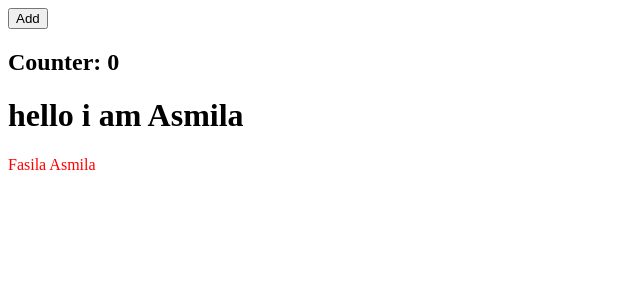
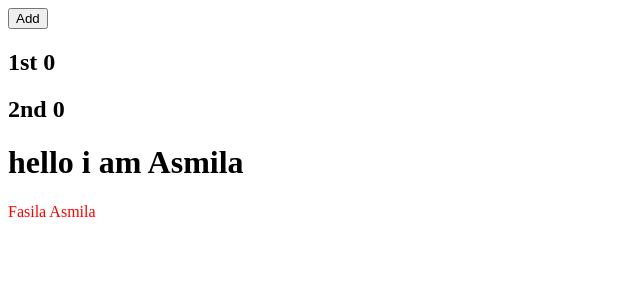
Before and after one commit to FasilaAsmila/FasilaRepo, a React (Create React App) app in the folder sample/: page / in a window 1280 px wide. Shown: the top 300 px of the page, without its empty margins (0-640 px from the left). Built offline with nearby package versions, Linux system fonts and the light colour scheme.

Commit message:
added state

```diff
--- a/sample/src/App.js
+++ b/sample/src/App.js
@@ -1,13 +1,13 @@
 import './App.css'
 import Header from './components/Header';
 import {useState} from 'react'
+import Counter1 from './counter1';
 
 function App() {
 
   const [counter, setCount]=useState(0)
   const data = 'Asmila'
-
-  // let counter = 0;
+//  let counter = 0;
   const addCount =()=>{
     setCount(counter+1)
     console.log(counter);
@@ -15,7 +15,9 @@ function App() {
   return (
     <div>
   <button onClick={addCount}>Add</button>
-<h2>Counter: {counter}</h2>
+  <Counter1 title='1st' count={counter} />
+  <Counter1 title='2nd' count={counter} />
+
 
 <Header data={data}/>
 
--- /dev/null
+++ b/sample/src/counter1.jsx
@@ -0,0 +1,12 @@
+import React from 'react'
+
+function Counter1({title,count}) {
+
+    return (
+        <div>
+            <h2>{title} {count}</h2>
+        </div>
+    )
+}
+
+export default Counter1
```
